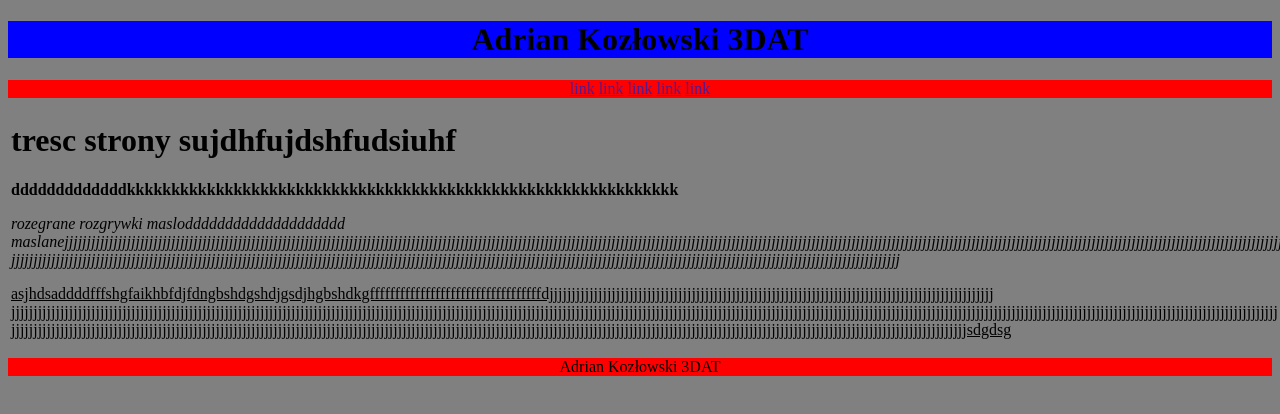
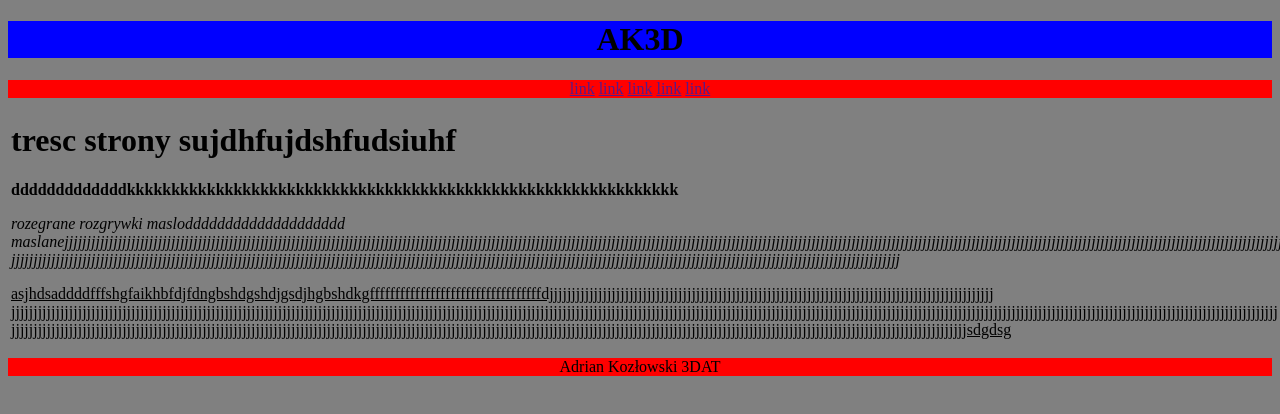
Before and after one commit to VaGSS/AK3D, a plain HTML site: page index.html in a window 1280 px wide. Shown: the top 414 px of the page. Drawn offline with Linux system fonts and the light colour scheme.

Commit message:
Update header and footer content in index.html

```diff
--- a/index.html
+++ b/index.html
@@ -8,7 +8,7 @@
 </head>
 <body>
 <header>
-<h1>Adrian Kozłowski 3DAT</h1>
+<h1>AK3D</h1>
 </header>
 <div>
 <a href="">link</a>
@@ -41,4 +41,5 @@ jjjjjjjjjjjjjjjjjjjjjjjjjjjjjjjjjjjjjjjjjjjjjjjjjjjjjjjjjjjjjjjjjjjjjjjjjjjjjjjj
 Adrian Kozłowski 3DAT
 </footer>
 </body>
+
 </html>
```
